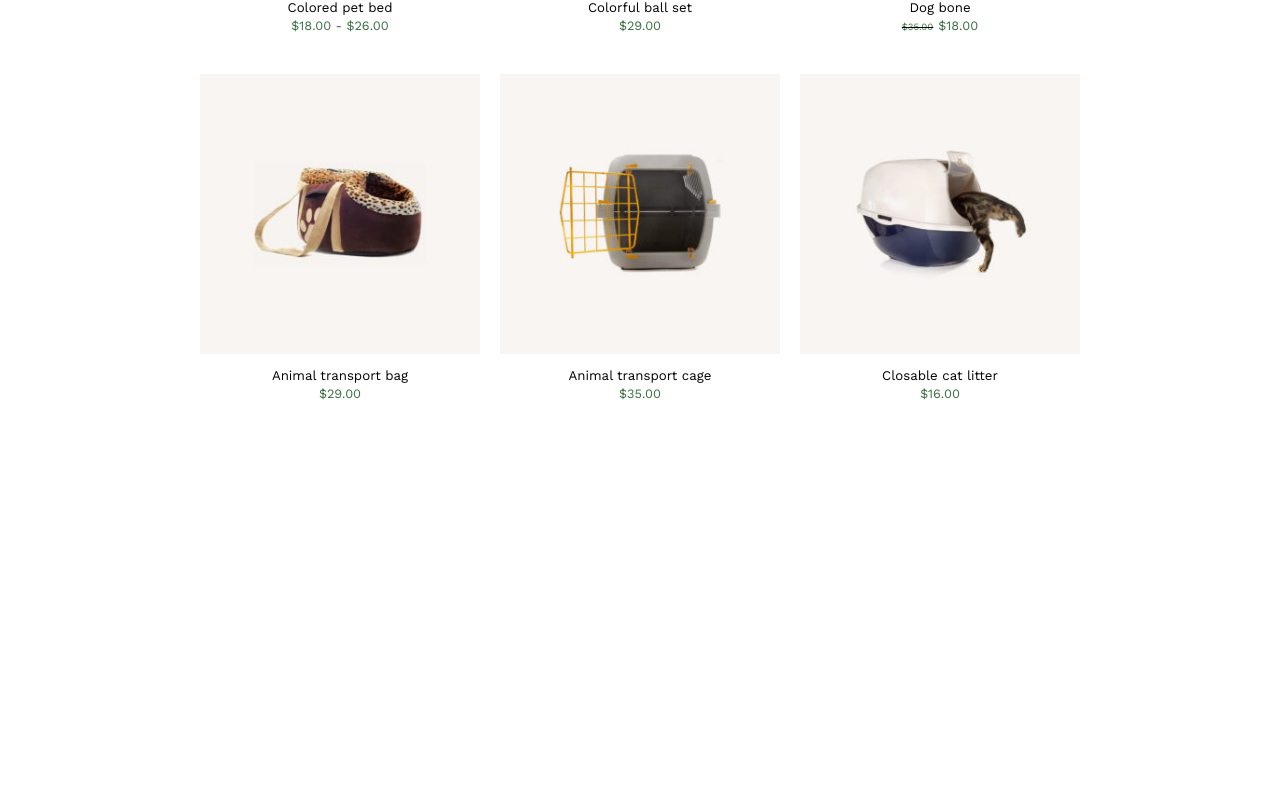
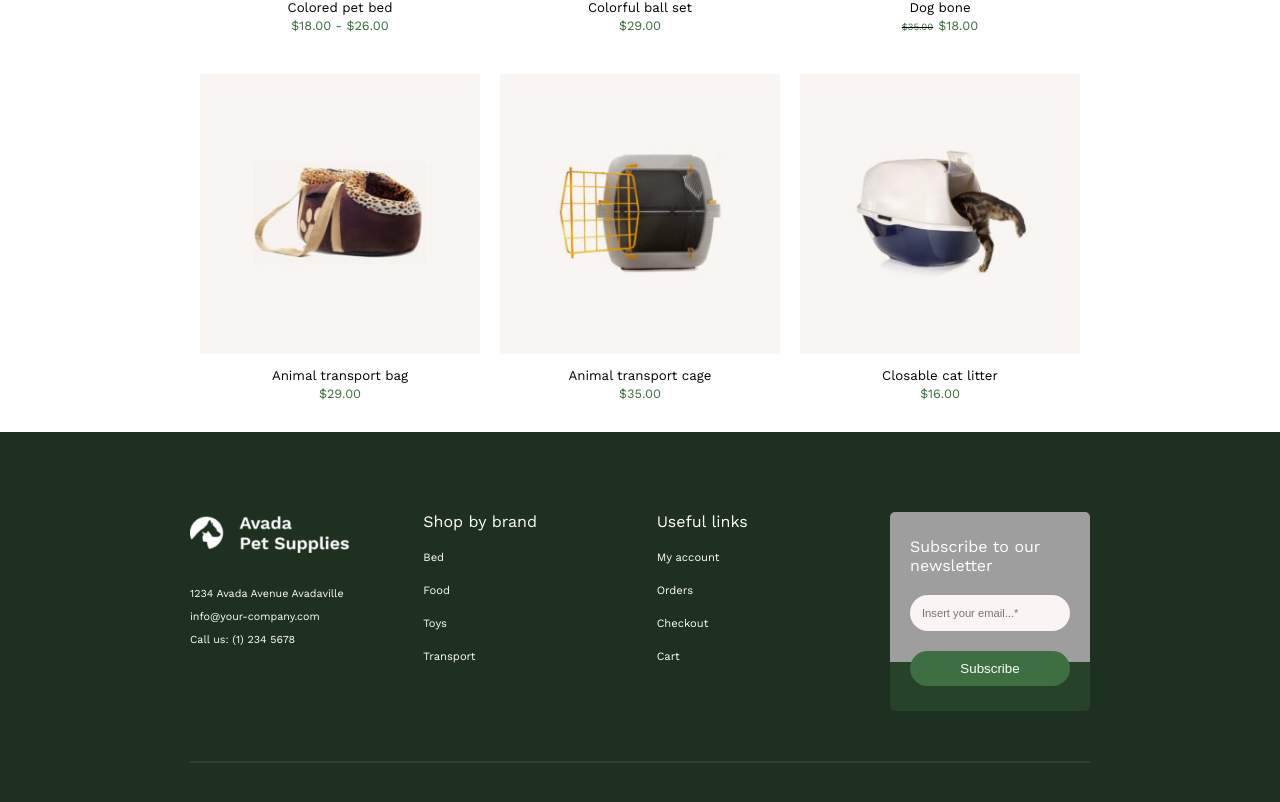
Before and after one commit to CaraccioloJessica/proj-html-vuejs, a Vue app: page / in a window 1280 px wide. Shown: the part 4846-5648 px from the top of the page. Before the commit the page ends 5278 px from the top, so only its background shows below. Built offline with nearby package versions, Linux system fonts and the light colour scheme; grey boxes are pictures that could not be loaded; a web font is replaced by a local one.

Commit message:
imported footertop

```diff
--- a/src/App.vue
+++ b/src/App.vue
@@ -5,6 +5,7 @@ import ReviewMailSection from './components/ReviewMailSection.vue';
 import BlogSection from './components/BlogSection.vue';
 import BannerShopSection from './components/BannerShopSection.vue';
 import Shop from './components/Shop.vue';
+import FooterTop from './components/FooterTop.vue';
 
 export default {
   components: {
@@ -13,7 +14,8 @@ export default {
     ReviewMailSection,
     BlogSection,
     BannerShopSection,
-    Shop
+    Shop,
+    FooterTop
   }
 }
 </script>
@@ -30,7 +32,7 @@ export default {
   </main>
 
   <footer>
-
+    <FooterTop />
   </footer>
 </template>
 
```
